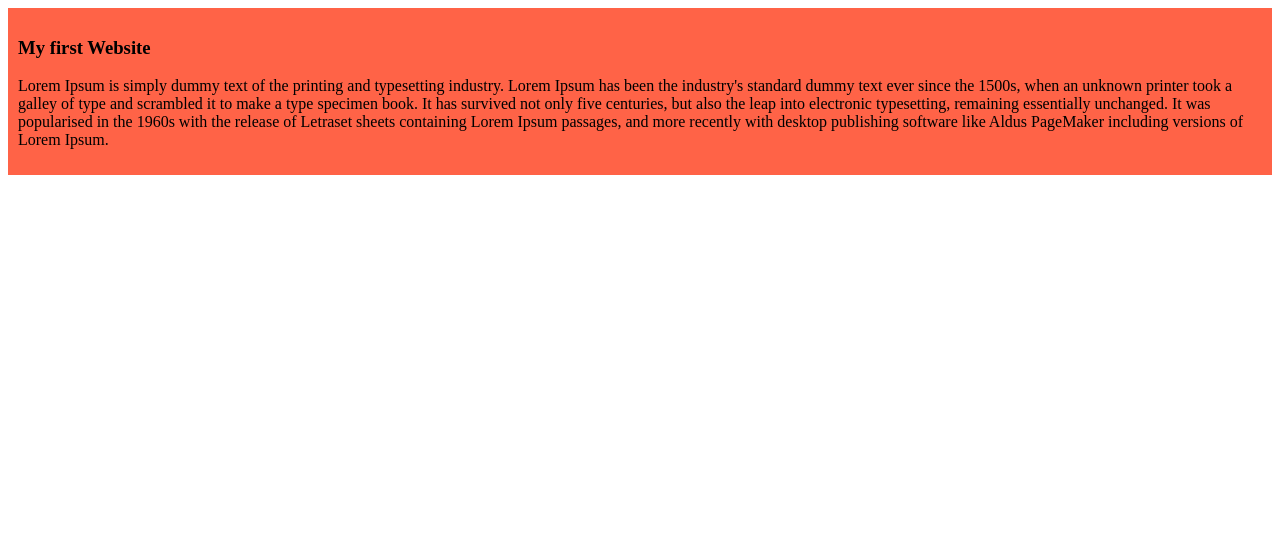
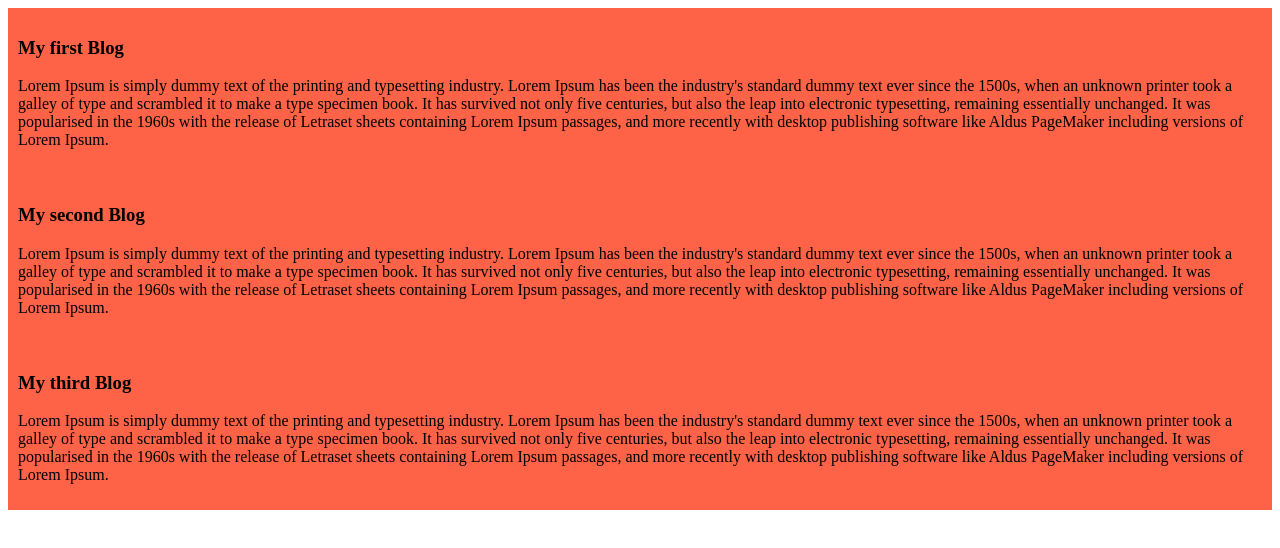
Before and after one commit to programmingpassion1/my-simple-website, a plain HTML site: page index.html in a window 1280 px wide. Drawn offline with Linux system fonts and the light colour scheme.

Commit message:
added the second and third blog

```diff
--- a/index.html
+++ b/index.html
@@ -10,7 +10,15 @@
 
 <body>
     <div>
-        <h3>My first Website</h3>
+        <h3>My first Blog</h3>
+        <p>Lorem Ipsum is simply dummy text of the printing and typesetting industry. Lorem Ipsum has been the industry's standard dummy text ever since the 1500s, when an unknown printer took a galley of type and scrambled it to make a type specimen book. It has survived not only five centuries, but also the leap into electronic typesetting, remaining essentially unchanged. It was popularised in the 1960s with the release of Letraset sheets containing Lorem Ipsum passages, and more recently with desktop publishing software like Aldus PageMaker including versions of Lorem Ipsum.</p>
+    </div>
+    <div>
+        <h3>My second Blog</h3>
+        <p>Lorem Ipsum is simply dummy text of the printing and typesetting industry. Lorem Ipsum has been the industry's standard dummy text ever since the 1500s, when an unknown printer took a galley of type and scrambled it to make a type specimen book. It has survived not only five centuries, but also the leap into electronic typesetting, remaining essentially unchanged. It was popularised in the 1960s with the release of Letraset sheets containing Lorem Ipsum passages, and more recently with desktop publishing software like Aldus PageMaker including versions of Lorem Ipsum.</p>
+    </div>
+    <div>
+        <h3>My third Blog</h3>
         <p>Lorem Ipsum is simply dummy text of the printing and typesetting industry. Lorem Ipsum has been the industry's standard dummy text ever since the 1500s, when an unknown printer took a galley of type and scrambled it to make a type specimen book. It has survived not only five centuries, but also the leap into electronic typesetting, remaining essentially unchanged. It was popularised in the 1960s with the release of Letraset sheets containing Lorem Ipsum passages, and more recently with desktop publishing software like Aldus PageMaker including versions of Lorem Ipsum.</p>
     </div>
 
```
